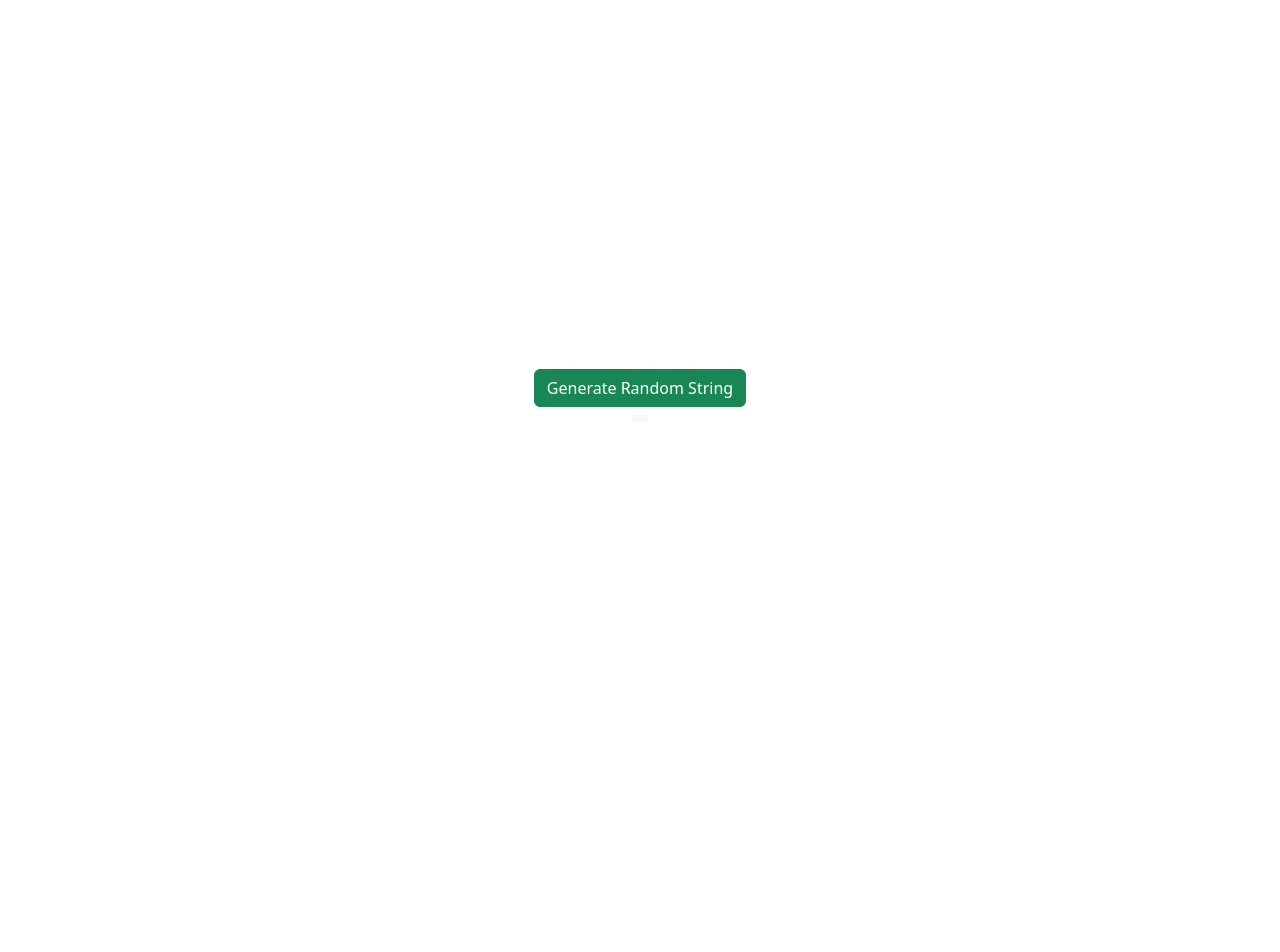
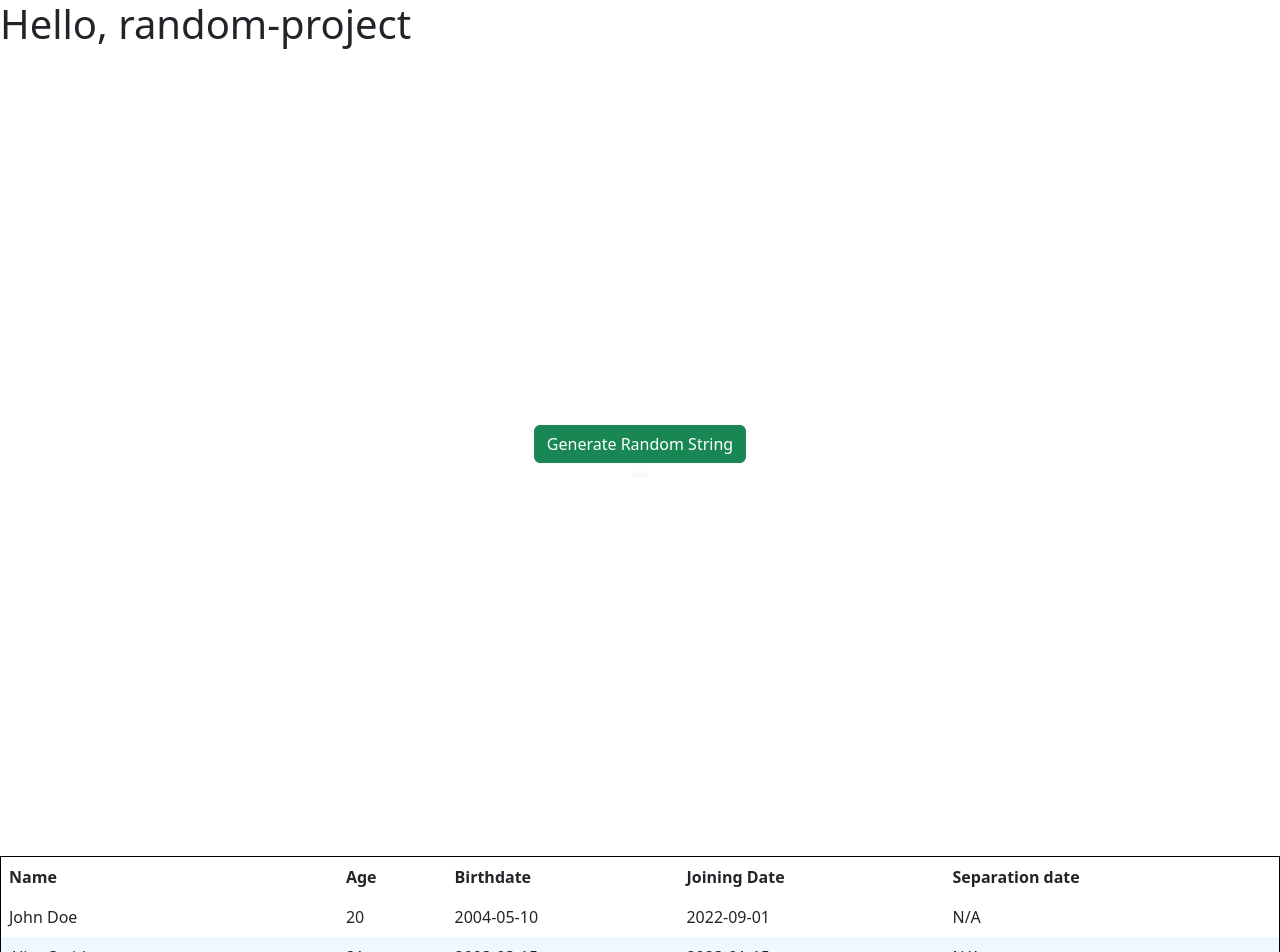
Before and after one commit to devraselmahmud/random-string, an Angular app: page / in a window 1280 px wide. Shown: the top 952 px of the page. Before the commit the page ends 800 px from the top, so only its background shows below. Built offline with nearby package versions, Linux system fonts and the light colour scheme.

Commit message:
retrieve object data and testing

```diff
--- a/src/app/app.component.html
+++ b/src/app/app.component.html
@@ -1 +1,3 @@
+<h1>Hello, random-project</h1>
 <app-random-string (click)="{}"></app-random-string>
+<app-object-testing [students]="students"></app-object-testing>
--- a/src/app/app.component.ts
+++ b/src/app/app.component.ts
@@ -1,14 +1,88 @@
-import { Component } from '@angular/core';
+import { ChangeDetectionStrategy, Component } from '@angular/core';
 import { RouterOutlet } from '@angular/router';
 import { RandomStringComponent } from './random-string/random-string.component';
+import { ObjectTestingComponent } from './object-testing/object-testing.component';
 
 @Component({
   selector: 'app-root',
   standalone: true,
-  imports: [RouterOutlet, RandomStringComponent],
+  imports: [RouterOutlet, RandomStringComponent, ObjectTestingComponent],
   templateUrl: './app.component.html',
-  styleUrl: './app.component.css'
+  styleUrl: './app.component.css',
+  changeDetection: ChangeDetectionStrategy.OnPush
 })
 export class AppComponent {
   title = 'random-project';
+  students = [
+    {
+      "name": "John Doe",
+      "age": 20,
+      "birthdate": "2004-05-10",
+      "joining_date": "2022-09-01",
+      "separation_date": null
+    },
+    {
+      "name": "Alice Smith",
+      "age": 21,
+      "birthdate": "2003-03-15",
+      "joining_date": "2023-01-15",
+      "separation_date": null
+    },
+    {
+      "name": "David Brown",
+      "age": 19,
+      "birthdate": "2005-07-20",
+      "joining_date": "2021-12-05",
+      "separation_date": "2024-04-25"
+    },
+    {
+      "name": "Emma Johnson",
+      "age": 22,
+      "birthdate": "2002-11-30",
+      "joining_date": "2020-08-10",
+      "separation_date": null
+    },
+    {
+      "name": "Michael Wilson",
+      "age": 20,
+      "birthdate": "2003-09-05",
+      "joining_date": "2023-03-20",
+      "separation_date": null
+    },
+    {
+      "name": "Sophia Lee",
+      "age": 21,
+      "birthdate": "2003-01-25",
+      "joining_date": "2022-05-10",
+      "separation_date": null
+    },
+    {
+      "name": "James Taylor",
+      "age": 19,
+      "birthdate": "2004-08-12",
+      "joining_date": "2023-09-18",
+      "separation_date": null
+    },
+    {
+      "name": "Olivia Martinez",
+      "age": 20,
+      "birthdate": "2003-12-07",
+      "joining_date": "2021-06-30",
+      "separation_date": null
+    },
+    {
+      "name": "Daniel Rodriguez",
+      "age": 22,
+      "birthdate": "2002-04-22",
+      "joining_date": "2020-11-11",
+      "separation_date": null
+    },
+    {
+      "name": "Isabella Garcia",
+      "age": 19,
+      "birthdate": "2004-02-18",
+      "joining_date": "2023-11-05",
+      "separation_date": null
+    }
+  ]
 }
--- /dev/null
+++ b/src/app/object-testing/object-testing.component.css
@@ -0,0 +1,18 @@
+table{
+    border-collapse: collapse;
+    width: 100%;
+    border: 1px solid black;
+}
+
+th, td{
+    text-align: left;
+    padding: 8px;
+}
+
+tr:nth-child(even){
+    background-color: aliceblue;
+}
+
+tr:hover{
+    background-color: #E5E8E8;
+}
--- /dev/null
+++ b/src/app/object-testing/object-testing.component.html
@@ -0,0 +1,20 @@
+<table>
+    <thead>
+        <tr>
+            <th>Name</th>
+            <th>Age</th>
+            <th>Birthdate</th>
+            <th>Joining Date</th>
+            <th>Separation date</th>
+        </tr>
+    </thead>
+    <tbody>
+        <tr *ngFor="let student of students">
+            <td>{{ student.name }}</td>
+            <td>{{ student.age }}</td>
+            <td>{{ student.birthdate }}</td>
+            <td>{{ student.joining_date }}</td>
+            <td>{{ student.separation_date || 'N/A' }}</td>
+        </tr>
+    </tbody>
+</table>
--- a/src/app/random-string/random-string.component.ts
+++ b/src/app/random-string/random-string.component.ts
@@ -8,8 +8,9 @@ import { Component, Input } from '@angular/core';
   styleUrl: './random-string.component.css'
 })
 export class RandomStringComponent {
-  @Input() click: any
-  value: string = ''
+  @Input() click: any;
+  value: string = '';
+  array = new Array(5);
 
   onClick(){
     this.generateRandom();
@@ -17,17 +18,19 @@ export class RandomStringComponent {
 
   generateRandom() {
     var generatedString: string;
-    var array = new Array(5);
-    var capacity = 5;
+    // var array = new Array(5);
+    const capacity = 5;
 
     do {
         generatedString = this.generateString(10);
-    } while (array.includes(generatedString));
+    } while (this.array.includes(generatedString));
+
+
 
     // Store the current generated string
-    if(array.length === capacity){
-        array.shift();
-        array.push(generatedString);
+    if(this.array.length === capacity){
+        this.array.shift();
+        this.array.push(generatedString);
     }
 
     this.value = generatedString;
```
Also changed, not shown: src/app/object-testing/object-testing.component.ts (added, +28 -0 lines), 1 other file (tests, documents, lock files or other folders).
